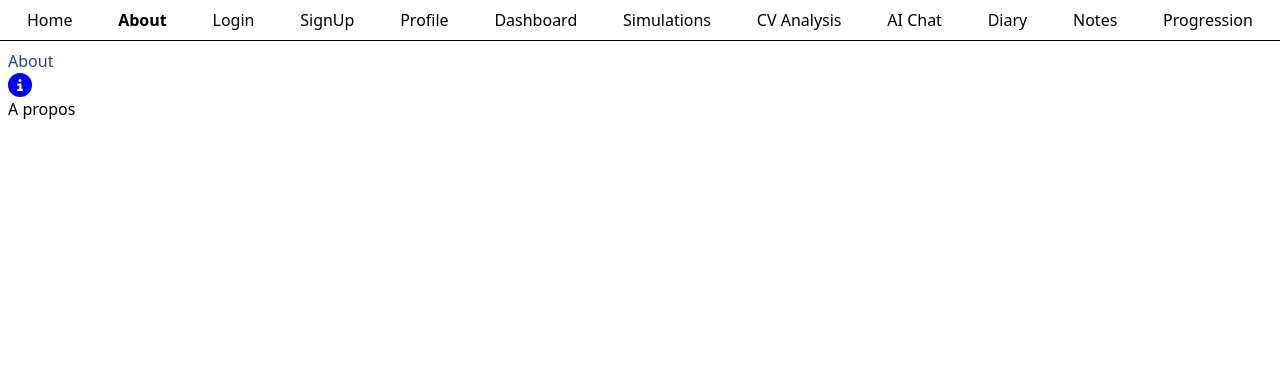
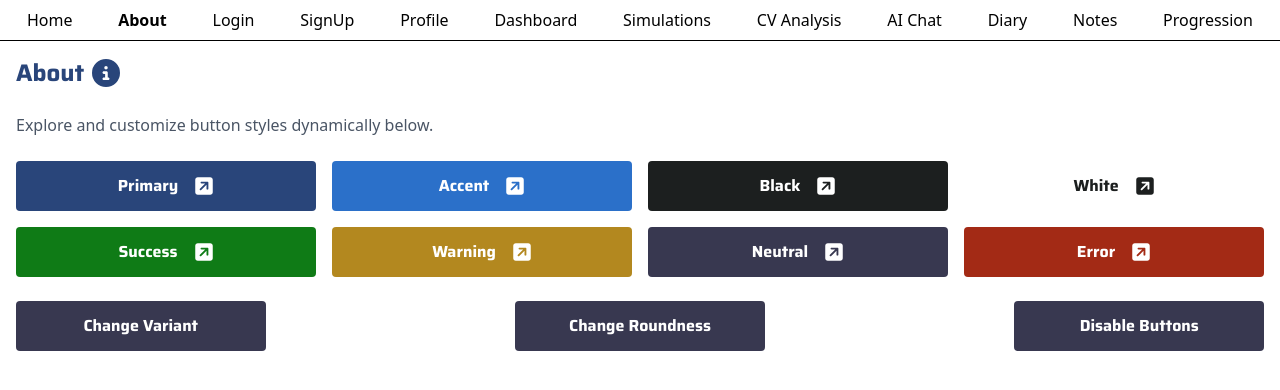
Before and after one commit to Tugduoff/TalkUp.AI, a React (Vite) app in the folder web/: page /about in a window 1280 px wide. Shown: the top 390 px of the page. Built offline with nearby package versions, Linux system fonts and the light colour scheme.

Commit message:
Create button atomic component (#21)

```diff
--- /dev/null
+++ b/web/src/components/atoms/button/index.tsx
@@ -0,0 +1,60 @@
+import { ButtonProps, ButtonVariant } from './types';
+import { ContainedButton } from './variants/contained';
+import { OutlinedButton } from './variants/outlined';
+import { TextButton } from './variants/text';
+
+interface Props extends ButtonProps {
+  variant?: ButtonVariant;
+}
+
+export const Button = ({
+  variant = 'contained',
+  color = 'primary',
+  disabled = false,
+  loading = false,
+  children,
+  onClick = () => {},
+  ...props
+}: Props) => {
+  switch (variant) {
+    case 'contained':
+      return (
+        <ContainedButton
+          {...props}
+          color={color}
+          disabled={disabled}
+          loading={loading}
+          onClick={onClick}
+        >
+          {children}
+        </ContainedButton>
+      );
+    case 'outlined':
+      return (
+        <OutlinedButton
+          {...props}
+          color={color}
+          disabled={disabled}
+          loading={loading}
+          onClick={onClick}
+        >
+          {children}
+        </OutlinedButton>
+      );
+    case 'text':
+      return (
+        <TextButton
+          {...props}
+          color={color}
+          disabled={disabled}
+          loading={loading}
+          onClick={onClick}
+        >
+          {children}
+        </TextButton>
+      );
+    default:
+      console.warn(`Unknown button variant: ${variant}`);
+      return null;
+  }
+};
--- /dev/null
+++ b/web/src/components/atoms/button/types.ts
@@ -0,0 +1,19 @@
+export type ButtonVariant = 'contained' | 'outlined' | 'text';
+export type ButtonColor =
+  | 'primary'
+  | 'accent'
+  | 'black'
+  | 'white'
+  | 'success'
+  | 'warning'
+  | 'neutral'
+  | 'error';
+
+export interface ButtonProps
+  extends React.ButtonHTMLAttributes<HTMLButtonElement> {
+  color?: ButtonColor;
+  disabled?: boolean;
+  loading?: boolean;
+  children?: React.ReactNode;
+  onClick?: () => void;
+}
--- /dev/null
+++ b/web/src/components/atoms/button/variants/contained.tsx
@@ -0,0 +1,23 @@
+import { ButtonProps as Props } from '../types';
+
+export const ContainedButton = ({
+  color = 'primary',
+  disabled = false,
+  loading = false,
+  children,
+  onClick = () => {},
+  ...props
+}: Props) => {
+  return (
+    <button
+      {...props}
+      className={`border border-transparent bg-${color} hover:bg-${color}-hover active:bg-${color}-active ${color === 'white' ? 'text-black' : 'text-white'} py-3 px-5 cursor-pointer ${disabled ? 'opacity-50 !cursor-not-allowed !bg-disabled hover:!bg-disabled active:!bg-disabled !text-black' : ''} ${loading ? 'cursor-wait' : ''} ${props.className || ''}`}
+      onClick={disabled ? undefined : onClick}
+      disabled={disabled || loading}
+      aria-label="button"
+      aria-disabled={disabled || loading}
+    >
+      {children}
+    </button>
+  );
+};
--- /dev/null
+++ b/web/src/components/atoms/button/variants/outlined.tsx
@@ -0,0 +1,23 @@
+import { ButtonProps as Props } from '../types';
+
+export const OutlinedButton = ({
+  color = 'primary',
+  disabled = false,
+  loading = false,
+  children,
+  onClick = () => {},
+  ...props
+}: Props) => {
+  return (
+    <button
+      {...props}
+      className={`border-${color} hover:border-${color}-hover active:border-${color}-active border hover:bg-${color}-weaker active:bg-${color}-weak text-${color} hover:text-${color}-hover active:text-${color}-active ${color === 'white' || color === 'black' ? '!text-black !border-black' : ''} py-3 px-5 cursor-pointer ${disabled ? 'opacity-50 !cursor-not-allowed !border-disabled !bg-transparent !text-disabled' : ''} ${loading ? 'cursor-wait' : ''} ${props.className || ''}`}
+      onClick={disabled ? undefined : onClick}
+      disabled={disabled || loading}
+      aria-label="button"
+      aria-disabled={disabled || loading}
+    >
+      {children}
+    </button>
+  );
+};
--- /dev/null
+++ b/web/src/components/atoms/button/variants/text.tsx
@@ -0,0 +1,23 @@
+import { ButtonProps as Props } from '../types';
+
+export const TextButton = ({
+  color = 'primary',
+  disabled = false,
+  loading = false,
+  children,
+  onClick = () => {},
+  ...props
+}: Props) => {
+  return (
+    <button
+      {...props}
+      className={`border border-transparent hover:bg-${color}-weaker active:bg-${color}-weak text-${color} hover:text-${color}-hover active:text-${color}-active ${color === 'white' || color === 'black' ? '!text-black' : ''} py-3 px-5 cursor-pointer ${disabled ? 'opacity-50 !cursor-not-allowed !bg-transparent !text-disabled' : ''} ${loading ? 'cursor-wait' : ''} ${props.className || ''}`}
+      onClick={disabled ? undefined : onClick}
+      disabled={disabled || loading}
+      aria-label="button"
+      aria-disabled={disabled || loading}
+    >
+      {children}
+    </button>
+  );
+};
--- a/web/src/routes/about.tsx
+++ b/web/src/routes/about.tsx
@@ -1,16 +1,112 @@
 import { createFileRoute } from '@tanstack/react-router';
+import { useState } from 'react';
 import { FaCircleInfo } from 'react-icons/fa6';
+import { FaSquareArrowUpRight } from 'react-icons/fa6';
+
+import { Button } from '@components/atoms/button';
+import { ButtonColor, ButtonVariant } from '@components/atoms/button/types';
 
 export const Route = createFileRoute('/about')({
   component: About,
 });
 
 function About() {
+  const [variant, setVariant] = useState<ButtonVariant>('contained');
+  const [roundiness, setRoundiness] = useState('rounded-sm');
+  const [disabled, setDisabled] = useState(false);
+
+  const colors: ButtonColor[] = [
+    'primary',
+    'accent',
+    'black',
+    'white',
+    'success',
+    'warning',
+    'neutral',
+    'error',
+  ];
+
+  const nextVariant = (current: ButtonVariant): ButtonVariant => {
+    switch (current) {
+      case 'contained':
+        return 'outlined';
+      case 'outlined':
+        return 'text';
+      case 'text':
+        return 'contained';
+      default:
+        return 'contained';
+    }
+  };
+
+  const nextRoundiness = (current: string): string => {
+    switch (current) {
+      case 'rounded-sm':
+        return 'rounded-md';
+      case 'rounded-md':
+        return 'rounded-lg';
+      case 'rounded-lg':
+        return 'rounded-xl';
+      case 'rounded-xl':
+        return 'rounded-full';
+      case 'rounded-full':
+        return 'rounded-sm';
+      default:
+        return 'rounded-sm';
+    }
+  };
+
   return (
-    <div className="p-2">
-      <h3 className="text-primary">About</h3>
-      <FaCircleInfo size={24} color="blue" />
-      <p>A propos</p>
+    <div className="p-4 space-y-6">
+      <div className="flex items-center gap-2">
+        <h3 className="text-primary text-2xl font-display font-bold">About</h3>
+        <FaCircleInfo size={28} className="fill-primary" />
+      </div>
+      <p className="text-gray-600">
+        Explore and customize button styles dynamically below.
+      </p>
+
+      <div className="grid grid-cols-2 md:grid-cols-4 gap-4">
+        {colors.map((color) => (
+          <Button
+            key={color + roundiness}
+            color={color}
+            variant={variant}
+            className={`${roundiness} w-full font-display font-semibold flex items-center justify-center gap-2`}
+            disabled={disabled}
+          >
+            {color.charAt(0).toUpperCase() + color.slice(1)}
+            <FaSquareArrowUpRight size={20} className="ml-2" />
+          </Button>
+        ))}
+      </div>
+
+      <div className="flex flex-col md:flex-row gap-4 items-center justify-between">
+        <Button
+          color="neutral"
+          variant="contained"
+          className="w-1/5 font-display font-semibold rounded-sm"
+          onClick={() => setVariant(nextVariant(variant))}
+        >
+          Change Variant
+        </Button>
+        <Button
+          color="neutral"
+          variant="contained"
+          className="w-1/5 font-display font-semibold rounded-sm"
+          onClick={() => setRoundiness(nextRoundiness(roundiness))}
+        >
+          Change Roundness
+        </Button>
+        <Button
+          color="neutral"
+          variant="contained"
+          className="w-1/5 font-display font-semibold rounded-sm"
+          onClick={() => setDisabled(!disabled)}
+        >
+          {disabled ? 'Enable Buttons' : 'Disable Buttons'}
+        </Button>
+      </div>
     </div>
   );
 }
--- a/web/src/styles/tailwind.css
+++ b/web/src/styles/tailwind.css
@@ -2,9 +2,28 @@
 @import "tailwindcss";
 
 @source inline('{text,fill}-{primary,accent}');
+@source inline('{,hover:,active:}{bg,border,text}-{primary,accent,black,white,error,warning,success,neutral}{,-hover,-active,-weak,-weaker}');
 
 @theme {
   --color-primary: #29457a;
+  --color-primary-hover: #1f2d5b;
+  --color-primary-active: #162045;
+  --color-primary-weak: #e4e8f0;
+  --color-primary-weaker: #f0f4fa;
+
+  --color-black: #1c1f1f;
+  --color-black-hover: #333;
+  --color-black-active: #444;
+  --color-black-weak: #e4e4e4;
+  --color-black-weaker: #ededed;
+
+  --color-white: #fff;
+  --color-white-hover: #ededed;
+  --color-white-active: #e4e4e4;
+  --color-white-weak: #e4e4e4;
+  --color-white-weaker: #ededed;
+
+  --color-disabled: #c7c7c7;
 
   --color-background: #fff;
   --color-surface: #fff;
@@ -12,6 +31,10 @@
 
   --color-text-accent: #f0effb;
   --color-accent: #2b70c9;
+  --color-accent-hover: #205497;
+  --color-accent-active: #163865;
+  --color-accent-weak: #eff1f6;
+  --color-accent-weaker: #f0f4fa;
   --color-text-link: #2b70c9;
 
   --color-text: #24242d;
@@ -23,17 +46,29 @@
   --color-border-strong: #c8c8d4;
   --color-border-hover: #5f5f77;
 
-    --color-success-weak: #ddf9df;
+  --color-success-weak: #def7e3;
+  --color-success-weaker: #ebfbec;
   --color-success: #0f7b16;
+  --color-success-hover: #0d6a13;
+  --color-success-active: #0b5610;
 
-    --color-neutral-weak: #f0effb;
+  --color-neutral-weak: #d5dbe8;
+  --color-neutral-weaker: #e4e8f0;
   --color-neutral: #383850;
+  --color-neutral-hover: #303044;
+  --color-neutral-active: #272738;
 
   --color-warning-weak: #fbf5d3;
+  --color-warning-weaker: #fdf9e5;
   --color-warning: #b3881f;
+  --color-warning-hover: #9f6e1a;
+  --color-warning-active: #7f5414;
 
-    --color-error-weak: #fdded8;
+  --color-error-weak: #fbdedc;
+  --color-error-weaker: #feebe8;
   --color-error: #a32a15;
+  --color-error-hover: #8b1f12;
+  --color-error-active: #6e1610;
 
   --color-icon: #5f5f77;
   --color-icon-hover: #24242d;
```
Lines whose indentation alone changed are shown as unchanged.
